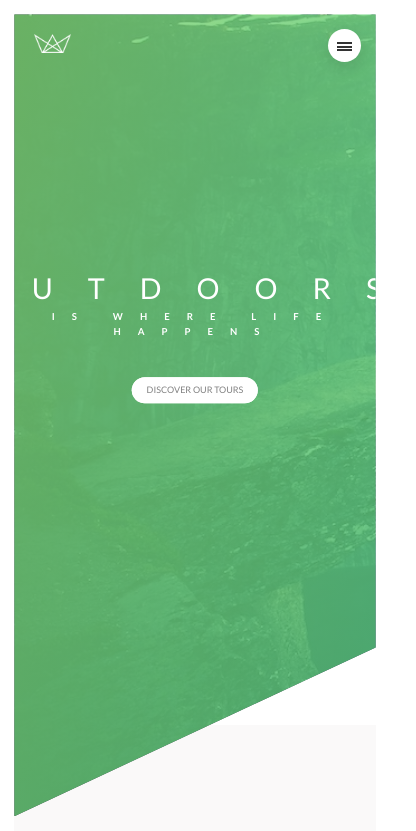
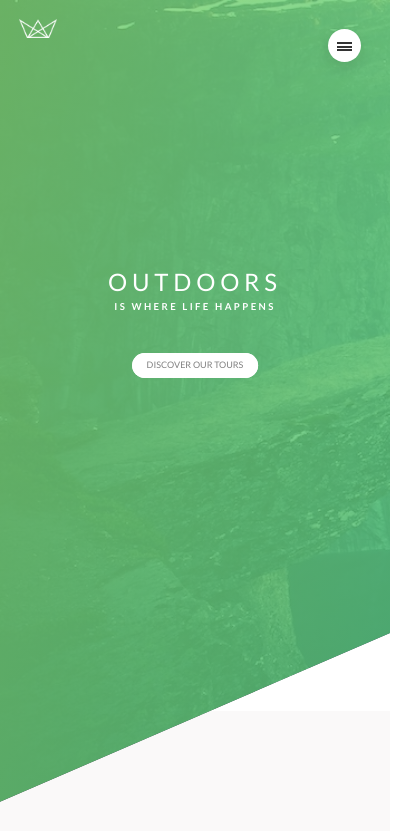
Before and after one commit to CypherAk007/Natours-React-App, a React (Vite) app: page / in a window 390 px wide. Shown: the top 831 px of the page, 416 px wide, since content can reach past the window. Built offline with nearby package versions, Linux system fonts and the light colour scheme.

Commit message:
max media querries using tailwind

```diff
--- a/src/App.jsx
+++ b/src/App.jsx
@@ -9,7 +9,7 @@ import Footer from "./components/Footer";
 import Navigation from "./components/Navigation";
 const App = ()=>{
   return (
-    <div className={`${classes.app} p-12`}>
+    <div className={`${classes.app} p-12 tab-port:p-0`}>
         <Navigation></Navigation>
         <Header></Header>
         <MainSection></MainSection>
--- a/src/App.module.scss
+++ b/src/App.module.scss
@@ -1,5 +1,10 @@
 .app{
     // background-color: var(--color-primary);
+    // *** THIS DONT WORK AS WE HAVE TAILWIND OVERRIDING SCSS SO
+    // I HAVE DEFINED IN SCEANS -> TAILWIND CONFIG FILE ***
+    // @include respond(tab-port){
+    //             padding: 0
+    //         }
 
 }
 // MEDIA QUERY MANAGER
--- a/src/components/Header.jsx
+++ b/src/components/Header.jsx
@@ -11,8 +11,8 @@ const Header = ()=>{
             </div>
             <div className={`absolute top-[40%] left-1/2 -translate-y-2/4 -translate-x-2/4 text-center`}>
                 <h1 className={`${classes['heading-primary']} text-white uppercase mb-32`}>
-                    <span className={` ${classes['heading-primary-main']} block text-[6rem] font-normal tracking-[35px]`}>Outdoors</span>
-                    <span className={` ${classes['heading-primary-sub']} block text-[2rem] font-bold tracking-[17px]`}>is where life happens</span>
+                    <span className={` ${classes['heading-primary-main']} block text-[6rem] font-normal tracking-[3.5rem] phone:tracking-[1rem] phone:text-[5rem]`}>Outdoors</span>
+                    <span className={` ${classes['heading-primary-sub']} block text-[2rem] font-bold tracking-[1.70rem]  phone:tracking-[.5rem] `}>is where life happens</span>
                 </h1>
                 <Button >Discover our tours</Button>
             </div>
--- a/src/index.css
+++ b/src/index.css
@@ -34,6 +34,10 @@ color: #777;
 
 
 /* Only this works - App.js Scss not working */
+/* we write higest media querry first and then lower once
+Ex- 700px  both 1200 and 900 apply as both apply last declaration will get applied
+desktop first approach*/
+
 @media (max-width: 1200px) {
     html{
         font-size: 56.25%;
--- a/tailwind.config.js
+++ b/tailwind.config.js
@@ -27,6 +27,12 @@ export default {
       },
       backgroundImage:{
         'mountain':"url('/src/assets/img/nat-4')",
+      },
+      screens:{
+        'big-desktop':{'max':'112.5em'},
+        'tab-land':{'max':'75em'},
+        'tab-port':{'max':'56.25em'},
+        'phone':{'max':'37.5em'},
       }
     },
   },
```
